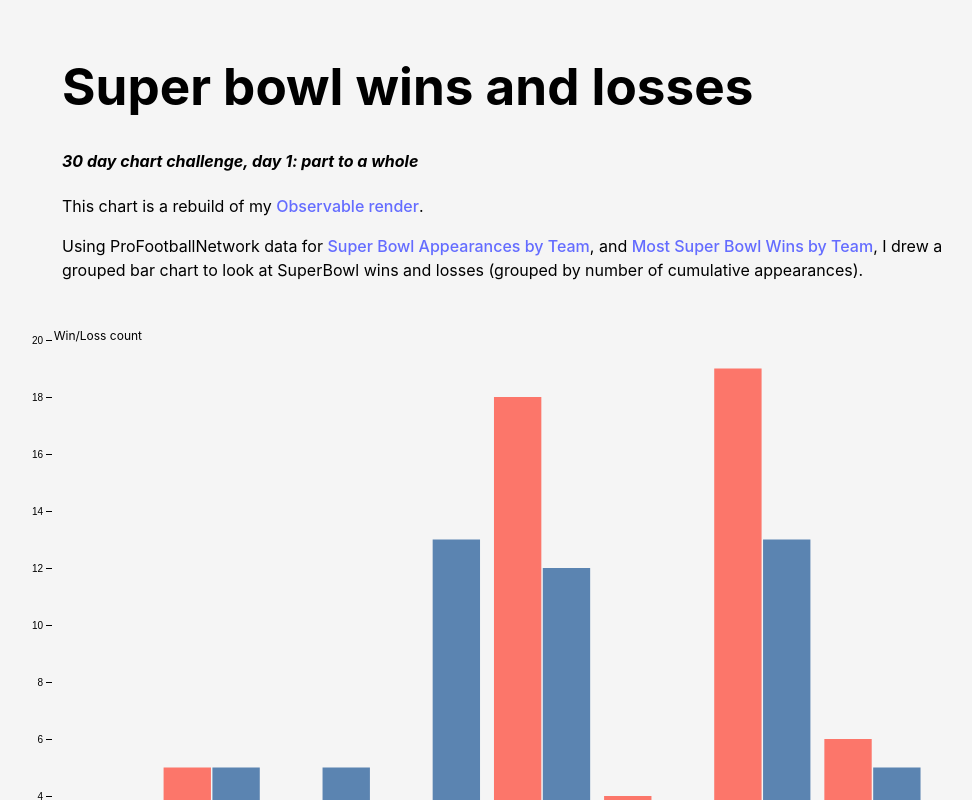
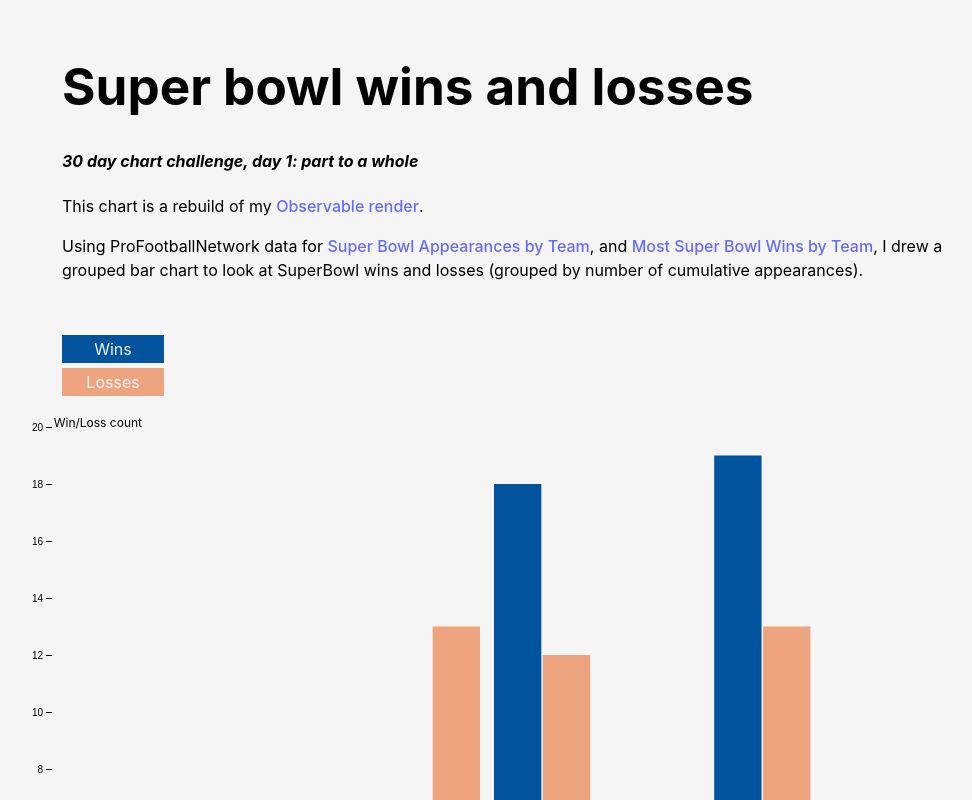
Before and after one commit to dmalary/react_d3-chart_challenge_1, a React (Vite) app: page / in a window 1280 px wide. Shown: the top 800 px of the page, without its empty margins (128-1100 px from the left). Built offline with nearby package versions, Linux system fonts and the light colour scheme.

Commit message:
feat: add basic legend

```diff
--- a/components/BarChart.jsx
+++ b/components/BarChart.jsx
@@ -48,7 +48,7 @@ const BarChart = ({ specs, data }) => {
   const colorScale = useMemo(() => {
     return d3.scaleOrdinal()
       .domain(category)
-      .range(["#FC766AFF", '#5B84B1FF'])
+      .range(["#00539CFF", '#EEA47FFF'])
       .unknown('#fff')
   }, [category]);
 
--- a/src/App.css
+++ b/src/App.css
@@ -21,3 +21,44 @@ body {
   width: 900px;
   padding: 1rem 2rem 2rem;
 }
+
+.tooltip {
+  position: absolute;
+  background-color: rgba(0, 0, 0, 0.85);
+  border-radius: 4px;
+  color: white;
+  font-size: 12px;
+  padding: 4px;
+  transform: translateY(-50%);
+}
+
+.tooltip::after {
+  content: "";
+  position: absolute;
+  border-width: 5px;
+  border-style: solid;
+  border-color: transparent rgba(0, 0, 0, 0.85) transparent transparent;
+  /* left: -10px; */
+  /* top: 50%; */
+  transform: translateY(-50%);
+}
+
+.legend {
+  color: #f5f5f5;
+  padding: 0 2rem 1rem;
+  /* text-align: right; */
+}
+
+.legend div {
+  width: 6rem;
+  padding: 2px 3px;
+  margin: 5px 0;
+}
+
+.wins {
+  background: #00539CFF;
+}
+
+.losses {
+  background: #EEA47FFF;
+}
--- a/src/App.jsx
+++ b/src/App.jsx
@@ -43,6 +43,10 @@ function App() {
         <p>This chart is a rebuild of my <a href='https://observablehq.com/d/e571332b6fd9cbd0'>Observable render</a>.</p>
         <p>Using ProFootballNetwork data for <a href="https://www.profootballnetwork.com/list-of-super-bowl-appearances-by-team/">Super Bowl Appearances by Team</a>, and <a href='https://www.profootballnetwork.com/super-bowl-winners-by-team/'>Most Super Bowl Wins by Team</a>, I drew a grouped bar chart to look at SuperBowl wins and losses (grouped by number of cumulative appearances).</p>
       </div>
+      <div className='legend'>
+        <div className='wins'>Wins</div>
+        <div className='losses'>Losses</div>
+      </div>
       <BarChart specs={specs} data={data}/>
     </>
     )
```
